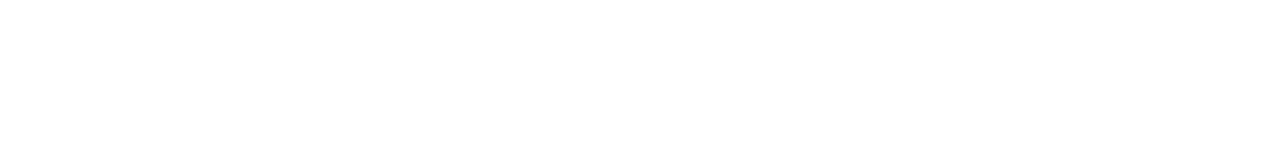
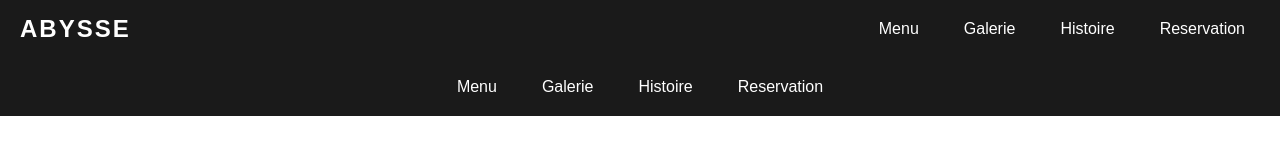
Before and after one commit to BNK4970/TP-web, a plain HTML site: page index.html in a window 1280 px wide. Drawn offline with Linux system fonts and the light colour scheme.

Commit message:
commencer la base index + css

```diff
--- a/index.html
+++ b/index.html
@@ -1,16 +1,45 @@
 <html lang="fr">
    <head>
-    <meta charset="UTF-8">
+      <meta charset="UTF-8" />
       <!-- Favicon -->
-    <link rel="shortcut icon" href="favicon.ico" type="image/x-icon">
+      <link rel="shortcut icon" href="./assets/favicon.ico" type="image" />
       <!-- Titre de la page -->
-    <title>Document</title>
+      <title>ABYSSE</title>
       <!-- Style -->
-    <link rel="stylesheet" href="./style.css">
+      <link rel="stylesheet" href="./style.css" />
       <!-- JavaScript -->
       <script src="./main.js"></script>
    </head>
    <body>
+      <header>
+        <p>
+            ABYSSE
+        </p>
+        <nav>
+            <ul>
+                <li>Menu</li>
+                <li>Galerie</li>
+                <li>Histoire</li>
+                <li>Reservation</li>
+            </ul>
+         </nav>
+      </header>
 
+
+
+
+
+
+
+      <footer>
+        <nav>
+            <ul>
+                <li>Menu</li>
+                <li>Galerie</li>
+                <li>Histoire</li>
+                <li>Reservation</li>
+            </ul>
+        </nav>
+      </footer>
    </body>
 </html>
--- a/style.css
+++ b/style.css
@@ -0,0 +1,69 @@
+* {
+   margin: 0;
+   padding: 0;
+   box-sizing: border-box;
+}
+
+body {
+   font-family: Arial, sans-serif;
+}
+
+header {
+   background-color: #1a1a1a;
+   color: #ffffff;
+   padding: 10px 20px;
+   display: flex;
+   align-items: center;
+   justify-content: space-between;
+
+   nav ul {
+      list-style: none;
+      display: flex;
+      gap: 15px;
+      li {
+         padding: 10px 15px;
+         cursor: pointer;
+         transition: background-color 0.3s ease, color 0.3s ease;
+         &:hover {
+            background-color: #ffffff;
+            color: #1a1a1a;
+            border-radius: 5px;
+         }
+      }
+   }
+   p {
+      font-size: 1.5rem;
+      font-weight: bold;
+      letter-spacing: 2px;
+   }
+}
+
+
+footer {
+   background-color: #1a1a1a;
+   color: #ffffff;
+   padding: 10px 20px;
+   text-align: center;
+   nav ul {
+      list-style: none;
+      display: flex;
+      gap: 15px;
+      li {
+         padding: 10px 15px;
+         cursor: pointer;
+         transition: background-color 0.3s ease, color 0.3s ease;
+         &:hover {
+            background-color: #ffffff;
+            color: #1a1a1a;
+            border-radius: 5px;
+         }
+
+      }
+   }
+}
+
+footer nav ul {
+   justify-content: center;
+   display: flex;
+   gap: 15px;
+}
```
Lines whose indentation alone changed are shown as unchanged.
